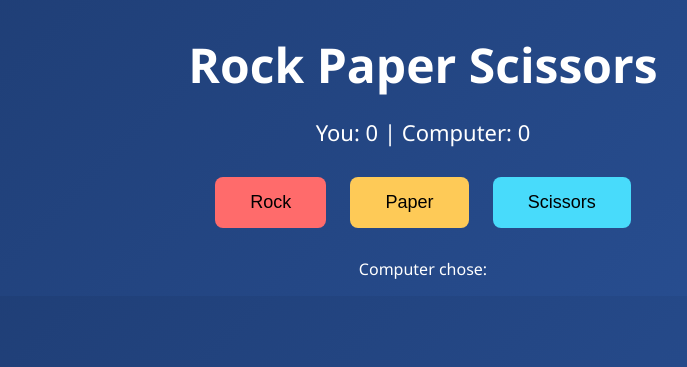
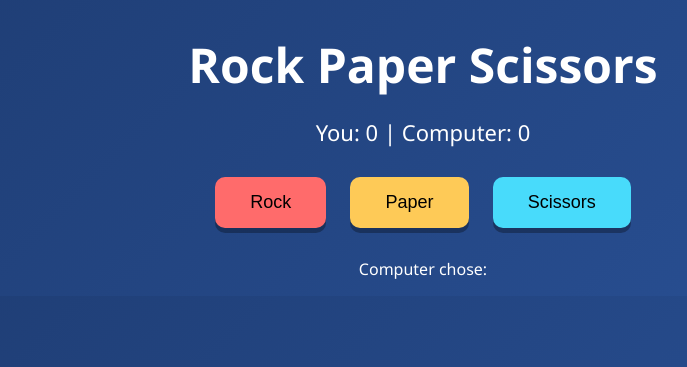
Before and after one commit to blovelace84/rock-paper-scissors-in-python, a Flask app: page / in a window 1280 px wide. Shown: the top 367 px of the page, without its empty margins (217-904 px from the left). Run offline with Flask 3, Linux system fonts and the light colour scheme.

Commit message:
Added Button animations

```diff
--- a/static/style.css
+++ b/static/style.css
@@ -25,13 +25,53 @@ h1 {
 }
 
 button {
+    position: relative;
+    overflow: hidden;
     padding: 15px 35px;
     margin: 10px;
     font-size: 18px;
     border: none;
-    border-radius: 8px;
+    border-radius: 10px;
     cursor: pointer;
-    transition: 0.3s ease;
+    transition: transform 0.1s ease, box-shadow 0.2s ease;
+    box-shadow: 0 5px 0 rgba(0,0,0,0.3);
+}
+
+/* Press down animation */
+button:active {
+    transform: translateY(4px);
+    box-shadow: 0 2px 0 rgba(0,0,0,0.3);
+}
+
+/* Hover grow effect */
+button:hover {
+    transform: scale(1.05);
+}
+
+/* Ripple effect */
+button::after {
+    content: "";
+    position: absolute;
+    background: rgba(255,255,255,0.6);
+    border-radius: 50%;
+    transform: scale(0);
+    opacity: 0;
+    pointer-events: none;
+}
+
+button.ripple::after {
+    animation: ripple 0.6s linear;
+}
+
+@keyframes ripple {
+    from {
+        transform: scale(0);
+        opacity: 1;
+    }
+    to {
+        transform: scale(4);
+        opacity: 0;
+    }
 }
 
 button:hover {
```
